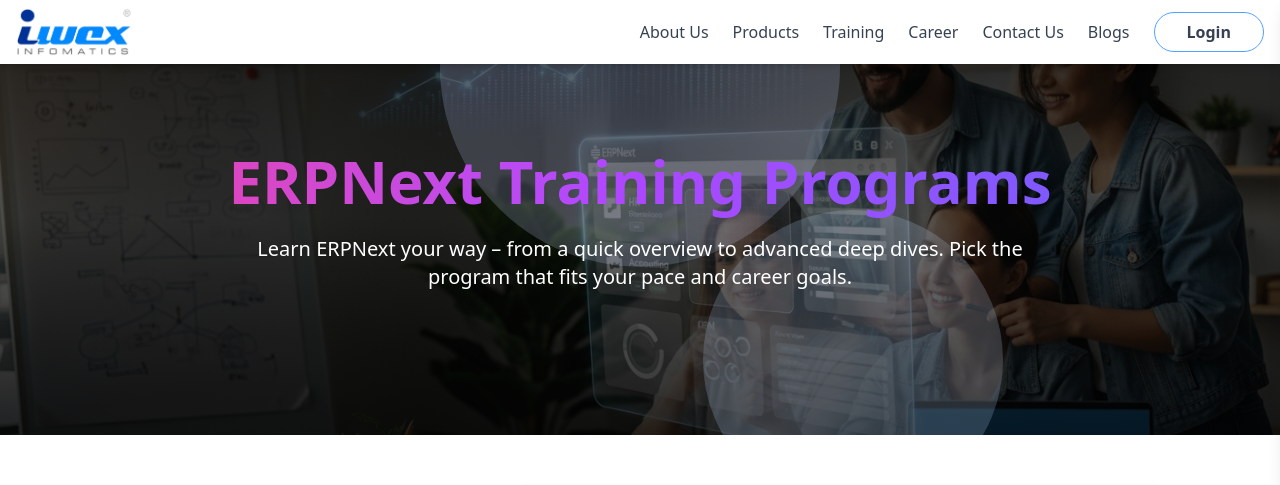
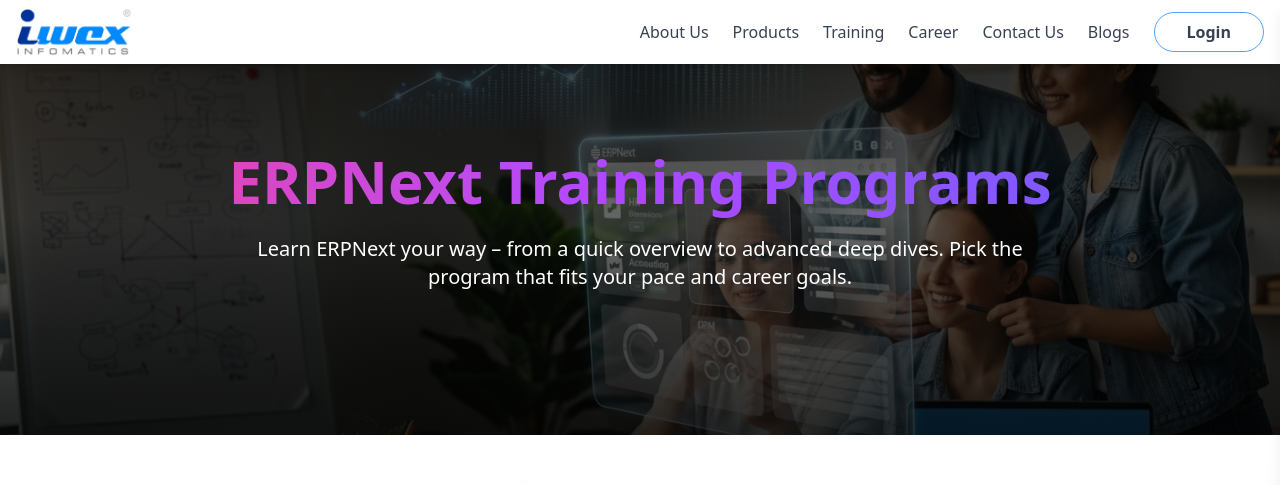
Before and after one commit to Athira-351/iwex, a React (Vite) app in the folder frontend/: page /training in a window 1280 px wide. Shown: the top 485 px of the page. Built offline with nearby package versions, Linux system fonts and the light colour scheme.

Commit message:
removed some style of products hero section

```diff
--- a/frontend/src/pages/Training.jsx
+++ b/frontend/src/pages/Training.jsx
@@ -68,10 +68,10 @@
       <section className="relative py-28 md:py-36 text-center overflow-hidden bg-cover bg-center"
               style={{ backgroundImage: `url(${heroImage})` }}>
         <div className="absolute inset-0 bg-gradient-to-b from-black/80 via-black/60 to-black/80 z-0 pointer-events-none"></div>
-        <div className="absolute inset-0 pointer-events-none z-0">
+        {/* <div className="absolute inset-0 pointer-events-none z-0">
           <div className="absolute top-0 left-1/2 w-[400px] h-[400px] bg-indigo-200 rounded-full opacity-20 -translate-x-1/2 -translate-y-1/3"></div>
           <div className="absolute bottom-0 right-1/3 w-[300px] h-[300px] bg-blue-200 rounded-full opacity-20 translate-x-1/2 translate-y-1/4"></div>
-        </div>
+        </div> */}
 
           <motion.h1
             initial={{ opacity: 0, y: 20 }}
```
